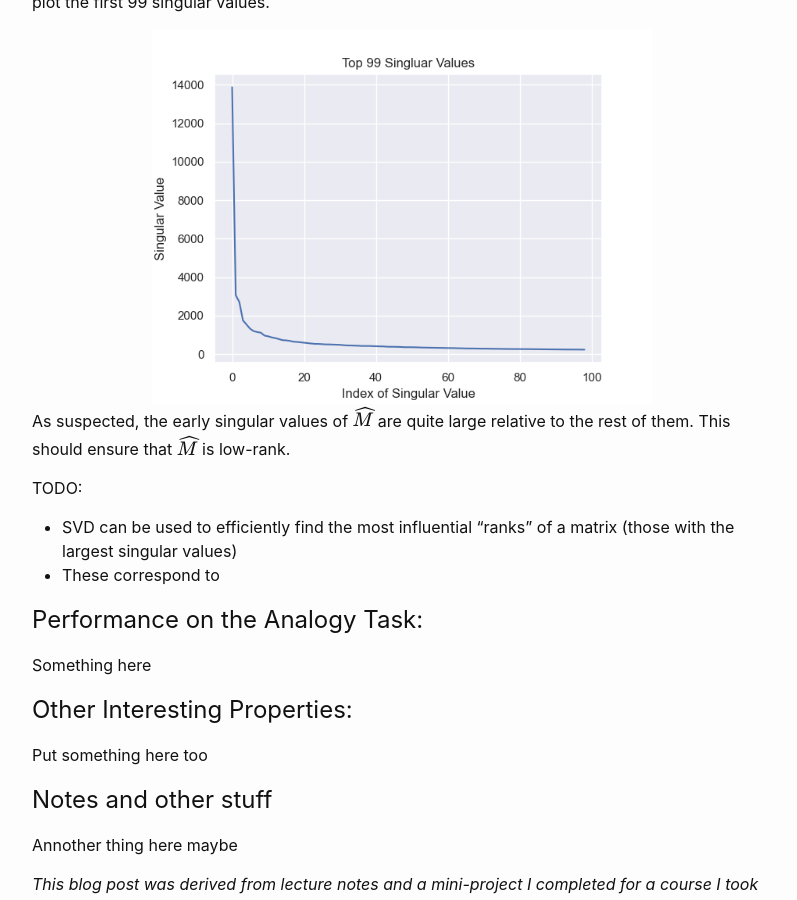
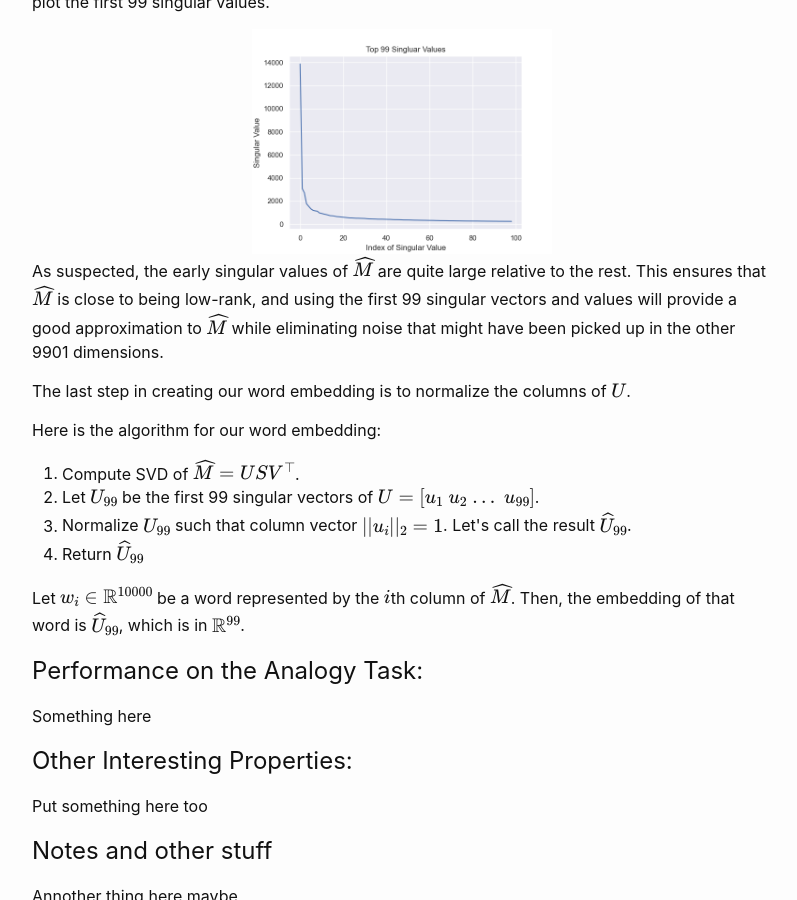
Before and after one commit to williamhowardsnyder/williamhowardsnyder.github.io, a Jekyll site: the page built from _posts/2021-02-10-Word_Embeddings.markdown, in a window 1280 px wide and 900 px high, scrolled down 1910 px. Shown: the whole window, without its empty margins (238-1035 px from the left). Built offline with Jekyll 4.4.1, drawn with Linux system fonts in a browser that asks for light colours; formulas are drawn with MathJax 3.

Commit message:
Update 2021-02-10-Word_Embeddings.markdown

```diff
--- a/_posts/2021-02-10-Word_Embeddings.markdown
+++ b/_posts/2021-02-10-Word_Embeddings.markdown
@@ -40,17 +40,21 @@ The first left and right singular vectors (i.e. $u_1, u_2, ...$ and $v_1, v_2, .
 It seems reasonable that our method for assigning vectors to words picked up a lot of noise. To try to dampen this noise, we are going to use the SVD of $\widehat{M} = USV^\top$ to find a low dimensional word embedding by using the first 99 columns and rows of $U$ and $S$, respectively. This only makes sense if those singular values are signifigantly larger than the rest. To confirm this, we can plot the first 99 singular values.
 
 <div style="text-align:center;">
-   <img style="width:500px;" src="/assets/images/p2_part_a.png" />
+   <img style="width:300px;" src="/assets/images/p2_part_a.png" />
 </div>
 
-As suspected, the early singular values of $\widehat{M}$ are quite large relative to the rest of them. This should ensure that $\widehat{M}$ is low-rank.
+As suspected, the early singular values of $\widehat{M}$ are quite large relative to the rest. This ensures that $\widehat{M}$ is close to being low-rank, and using the first 99 singular vectors and values will provide a good approximation to $\widehat{M}$ while eliminating noise that might have been picked up in the other 9901 dimensions.
 
+The last step in creating our word embedding is to normalize the columns of $U$.
 
-
-TODO:
-* SVD can be used to efficiently find the most influential "ranks" of a matrix (those with the largest singular values)
-* These correspond to
-
+Here is the algorithm for our word embedding:
+<ol>
+  <li>Compute SVD of $\widehat{M} = USV^\top$.</li>
+  <li>Let $U_{99}$ be the first 99 singular vectors of $U = [u_1 \; u_2 \; ... \; u_{99}]$.</li>
+  <li>Normalize $U_{99}$ such that column vector $||u_i||_2 = 1$. Let's call the result $\widehat{U}_{99}$.</li>
+  <li>Return $\widehat{U}_{99}$</li>
+</ol>
+Let $w_i \in \mathbb{R}^{10000}$ be a word represented by the $i$th column of $\widehat{M}$. Then, the embedding of that word is $\widehat{U}_{99}$, which is in $\mathbb{R}^{99}$.
 
 
 # Performance on the Analogy Task:
```
